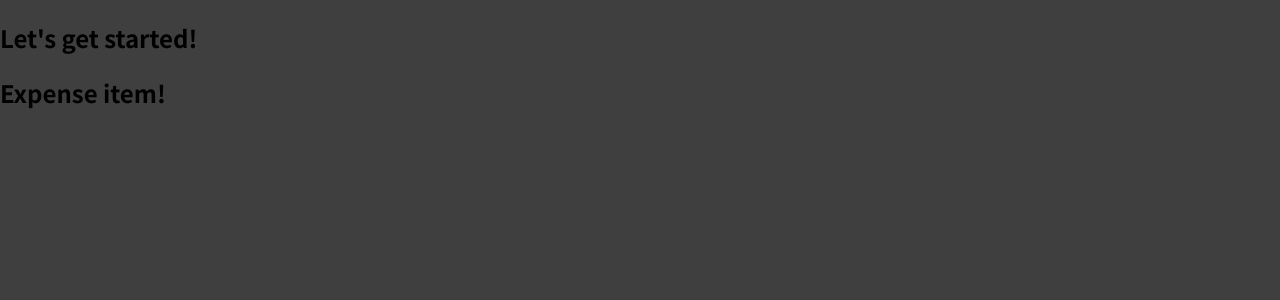
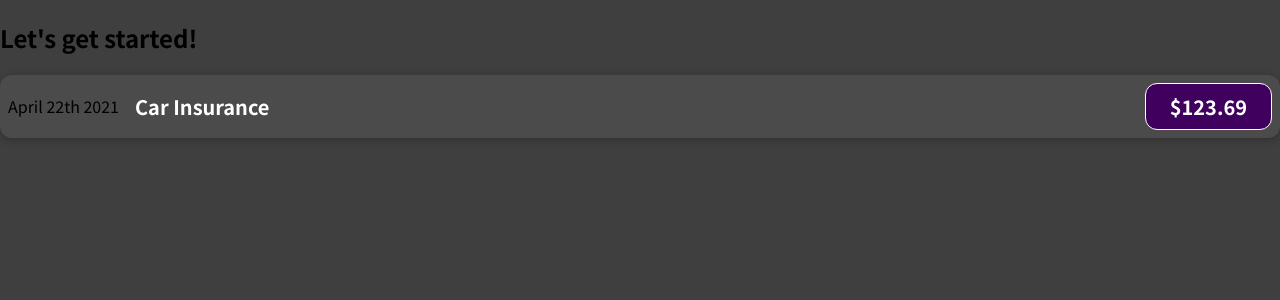
Before and after one commit to NiVanc/react-expenses, a JavaScript app: page / in a window 1280 px wide. Shown: the top 300 px of the page. Built offline with nearby package versions, Linux system fonts and the light colour scheme.

Commit message:
Add an expense-item component

```diff
--- /dev/null
+++ b/src/components/ExpenseItem.css
@@ -0,0 +1,56 @@
+.expense-item {
+  display: flex;
+  justify-content: space-between;
+  align-items: center;
+  box-shadow: 0 2px 8px rgba(0, 0, 0, 0.25);
+  padding: 0.5rem;
+  margin: 1rem 0;
+  border-radius: 12px;
+  background-color: #4b4b4b;
+}
+
+.expense-item__description {
+  display: flex;
+  flex-direction: column;
+  gap: 1rem;
+  align-items: flex-end;
+  flex-flow: column-reverse;
+  justify-content: flex-start;
+  flex: 1;
+}
+
+.expense-item h2 {
+  color: #3a3a3a;
+  font-size: 1rem;
+  flex: 1;
+  margin: 0 1rem;
+  color: white;
+}
+
+.expense-item__price {
+  font-size: 1rem;
+  font-weight: bold;
+  color: white;
+  background-color: #40005d;
+  border: 1px solid white;
+  padding: 0.5rem;
+  border-radius: 12px;
+}
+
+@media (min-width: 580px) {
+  .expense-item__description {
+    flex-direction: row;
+    align-items: center;
+    justify-content: flex-start;
+    flex: 1;
+  }
+
+  .expense-item__description h2 {
+    font-size: 1.25rem;
+  }
+
+  .expense-item__price {
+    font-size: 1.25rem;
+    padding: 0.5rem 1.5rem;
+  }
+}
--- a/src/components/ExpenseItem.js
+++ b/src/components/ExpenseItem.js
@@ -1,5 +1,15 @@
+import "./ExpenseItem.css";
+
 function ExpenseItem() {
-  return <h2>Expense item!</h2>;
+  return (
+    <div className="expense-item">
+      <div>April 22th 2021</div>
+      <div className="expense-item__description">
+        <h2>Car Insurance</h2>
+        <div className="expense-item__price">$123.69</div>
+      </div>
+    </div>
+  );
 }
 
 export default ExpenseItem;
```
Also changed, not shown: 1 other file (tests, documents, lock files or other folders).
